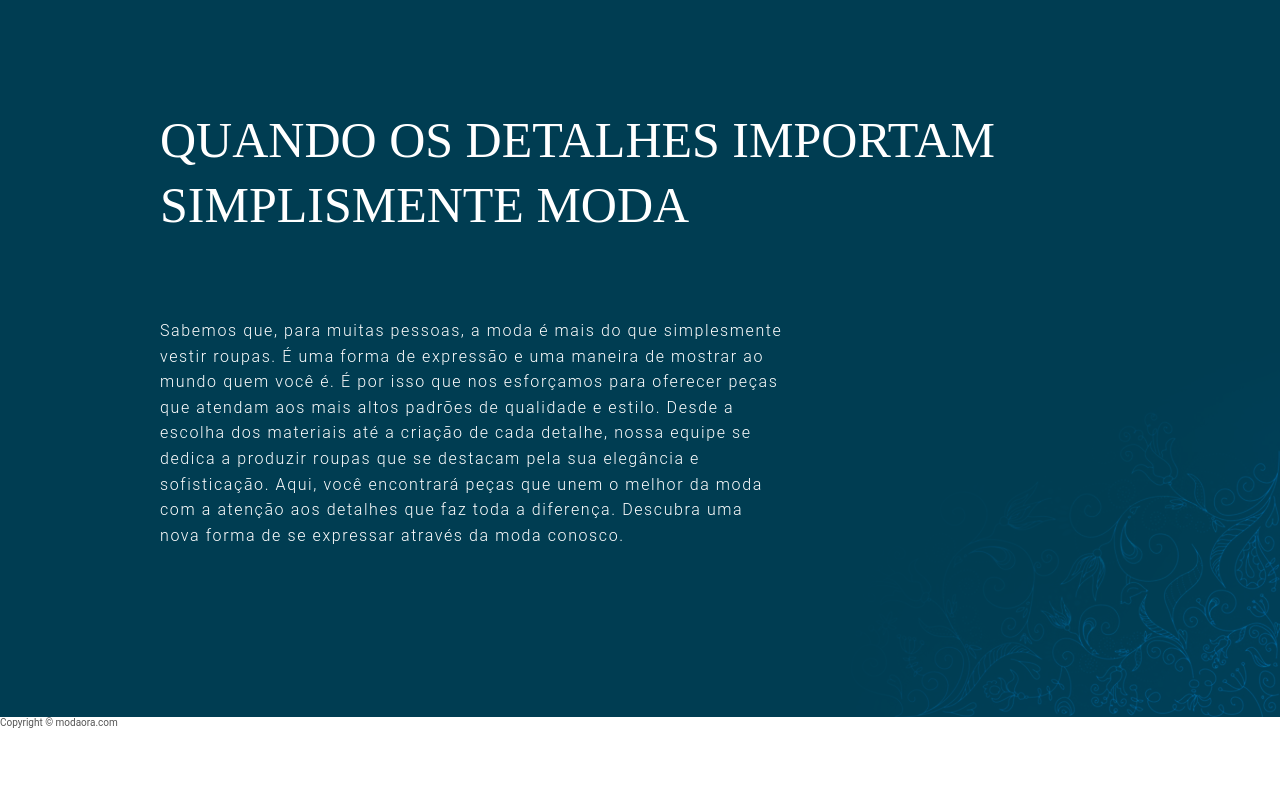
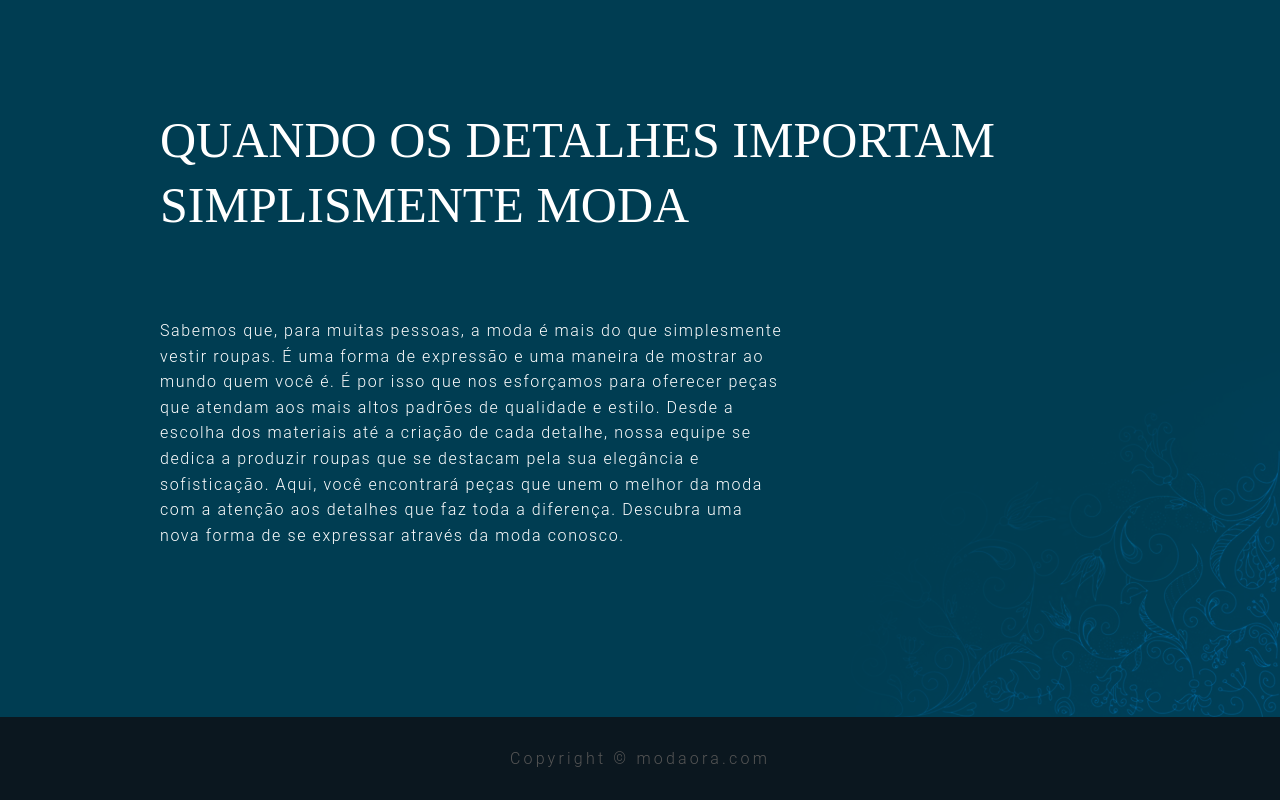
Before and after one commit to rafael-ds/Curso_Web_Designer, a plain HTML site: page projeto_moda_ora/index.html in a window 1280 px wide. Shown: the part 1683-2483 px from the top of the page. Before the commit the page ends 2411 px from the top, so only its background shows below. Drawn offline with Linux system fonts and the light colour scheme.

Commit message:
finalizando a estilização do footer

```diff
--- a/projeto_moda_ora/index.html
+++ b/projeto_moda_ora/index.html
@@ -91,8 +91,8 @@
     </main>
 
     <!-- Footer -->
-    <footer>
-        Copyright © modaora.com
+    <footer class="footer">
+        <span>Copyright © modaora.com</span>
     </footer>
 
 </body>
--- a/projeto_moda_ora/scr/css/style.css
+++ b/projeto_moda_ora/scr/css/style.css
@@ -201,3 +201,16 @@ a{
 
 
 }
+
+/* footer */
+.footer{
+    background-color: #0b171f;
+    padding: 2em;
+
+    font-size: 1.6em;
+    text-align: center;
+    color: #6f8597;
+
+    letter-spacing: .2em;
+    font-weight: 300;
+}
```
